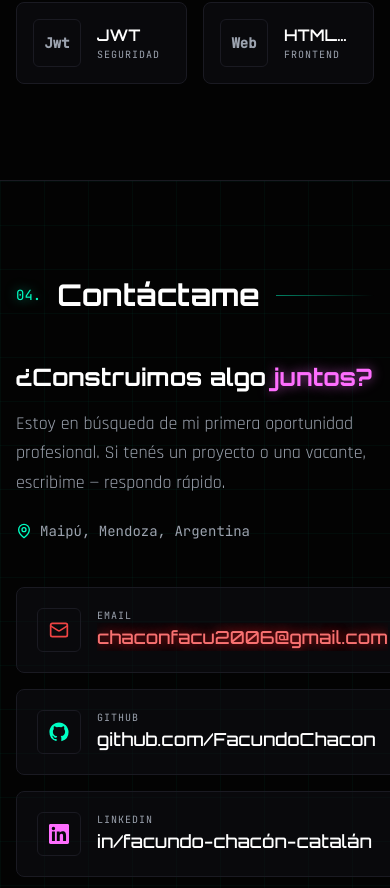
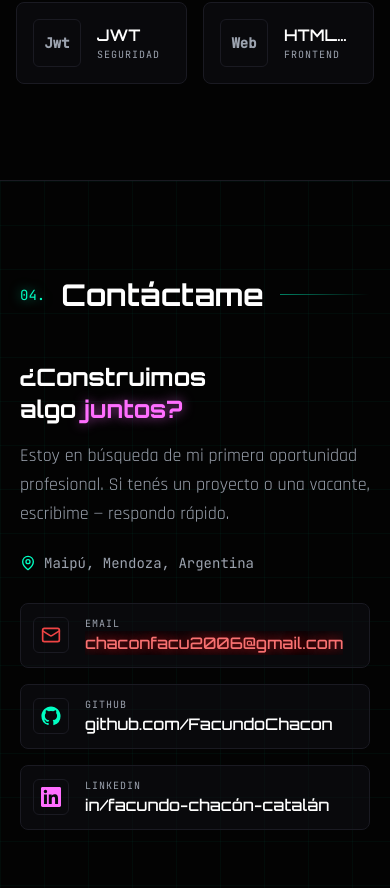
Before and after one commit to FacundoChacon/portfolio, a React (Vite) app: page / in a window 390 px wide. Shown: the part 4816-5704 px from the top of the page. Built offline with nearby package versions, Linux system fonts and the light colour scheme.

Commit message:
fix: contact section mobile responsive layout

```diff
--- a/src/components/Contact.jsx
+++ b/src/components/Contact.jsx
@@ -31,13 +31,13 @@ export default function Contact() {
   const [ref, visible] = useReveal({ threshold: 0.1 })
 
   return (
-    <section id="contacto" className="relative border-t border-dark-border py-24">
+    <section id="contacto" className="relative border-t border-dark-border py-24 overflow-hidden">
       <div className="cyber-grid pointer-events-none absolute inset-0 opacity-30" />
       <div className="absolute inset-0 overflow-hidden pointer-events-none">
         <div className="animate-glitch-line h-px w-full bg-accent-pink/40" style={{ boxShadow: "0 0 12px rgba(255,110,255,0.4)" }} />
         <div className="animate-glitch-slice-visual absolute inset-0 bg-gradient-to-b from-accent-green/10 via-accent-pink/10 to-transparent" />
       </div>
-      <div className={`relative mx-auto max-w-6xl px-4 md:px-6 ${visible ? "animate-glitch-subtle" : ""}`}>
+      <div className={`relative mx-auto max-w-6xl px-5 md:px-6 ${visible ? "md:animate-glitch-subtle" : ""}`}>
         <div className="flex items-center gap-4">
           <span className="font-mono text-sm text-accent-green text-glow-cyan">04.</span>
           <h2 className="font-display text-3xl font-bold text-white sm:text-4xl">
@@ -46,7 +46,7 @@ export default function Contact() {
           <div className="h-px flex-1 bg-gradient-to-r from-accent-green/50 to-transparent" />
         </div>
 
-        <div ref={ref} className="mt-12 grid gap-10 lg:grid-cols-2">
+        <div ref={ref} className="mt-12 grid gap-6 sm:gap-10 lg:grid-cols-2">
           <div>
             <h3 className="font-display text-2xl font-bold text-balance text-white sm:text-3xl">
               <GlitchText text="¿Construimos algo" interval={5000} scrambleDuration={200} />{" "}
@@ -68,7 +68,7 @@ export default function Contact() {
                 href={c.href}
                 target="_blank"
                 rel="noreferrer"
-                className={`group flex items-center gap-4 rounded-lg border border-dark-border bg-dark-card/50 p-5 transition-all hover:-translate-y-1 ${
+                className={`group flex items-center gap-4 rounded-lg border border-dark-border bg-dark-card/50 p-3 sm:p-5 transition-all hover:-translate-y-1 ${
                   c.accent === "primary"
                     ? "hover:border-accent-green/60 hover:box-glow-cyan"
                     : c.accent === "red"
@@ -77,7 +77,7 @@ export default function Contact() {
                 }`}
               >
                 <span
-                  className={`flex size-11 items-center justify-center rounded-md border border-dark-border transition-colors ${
+                  className={`flex size-9 sm:size-11 items-center justify-center rounded-md border border-dark-border transition-colors ${
                     c.accent === "primary"
                       ? "text-accent-green group-hover:border-accent-green"
                       : c.accent === "red"
@@ -91,7 +91,7 @@ export default function Contact() {
                   <p className="font-mono text-[10px] uppercase tracking-widest text-gray-400">
                     {c.label}
                   </p>
-                  <p className={`truncate font-display text-lg font-medium ${
+                  <p className={`truncate font-display text-base sm:text-lg font-medium ${
                     c.accent === "red" ? "text-red-400 text-glow-red" : "text-white"
                   }`}>
                     {c.value}
```
